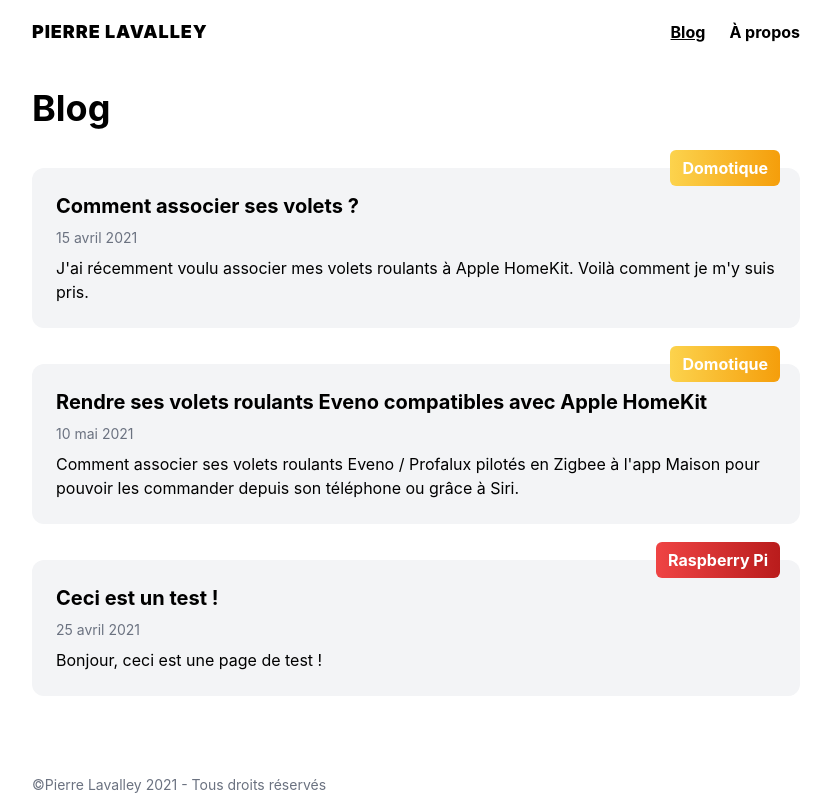
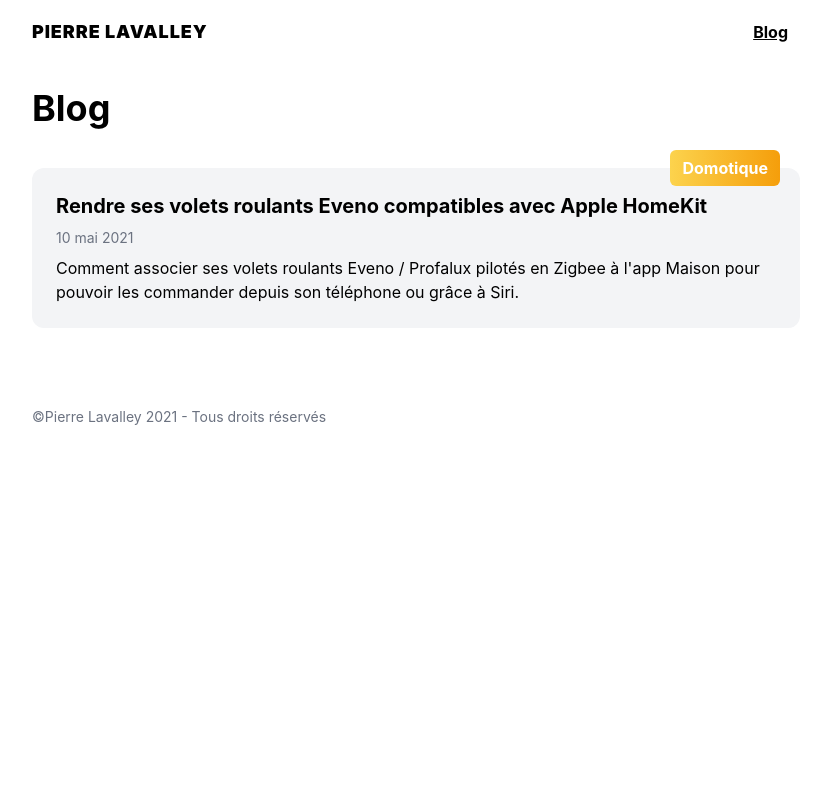
Before and after one commit to piRstone/personal-website, a Next.js app: page /blog in a window 1280 px wide. Shown: the whole page, without its empty margins (224-1054 px from the left). Built offline with nearby package versions, Linux system fonts and the light colour scheme; a web font is replaced by a local one; what @tailwindcss/typography would draw is missing.

Commit message:
Remove tests posts / Fix dark mode

```diff
--- a/components/Header.tsx
+++ b/components/Header.tsx
@@ -23,11 +23,6 @@ const Header: FC = () => {
                                     <a className={blogActive}>Blog</a>
                                 </Link>
                             </li>
-                            <li className="py-1 pl-3">
-                                <Link href="/">
-                                    <a>À propos</a>
-                                </Link>
-                            </li>
                         </ul>
                     </nav>
                 </div>
--- a/pages/blog/index.tsx
+++ b/pages/blog/index.tsx
@@ -15,7 +15,7 @@ type BlogRootPageProps = {
 
 const BlogRootPage: FC<BlogRootPageProps> = ({ posts }) => {
     return (
-        <div className="bg-white dark:bg-gray-900 min-h-screen">
+        <div className="bg-white dark:bg-gray-900 dark:text-gray-300 min-h-screen">
             <Header />
             <main className="container mx-auto py-6">
                 <div className="max-w-screen-md mx-auto">
--- a/posts/comment-associer-ses-volets.mdx
+++ /dev/null
@@ -1,29 +0,0 @@
----
-title: Comment associer ses volets ?
-excerpt: J'ai récemment voulu associer mes volets roulants à Apple HomeKit. Voilà comment je m'y suis pris.
-publishedAt: "2021-04-15"
-picture: https://source.unsplash.com/JNIVMXNoaYs/1920x900
-category: domotique
----
-
-## Un travail de longue haleine
-
-Il m'a fallu plusieurs heures de recherche (et développement) avant d'arriver à un résultat satisfaisant...
-
-**Liste**
-
-- Homebridge
-- Volets Eveno (ou Profalux)
-- Clé Phoscon Conbee II
-
-Citation de quelqu'un :
-
-> Voici une citation de quelqu'un.
-
-Très intéressant.
-
-Voici maintenant une liste ordonée :
-
-1. Se lever.
-2. Manger.
-3. Se coucher.
--- a/posts/test.mdx
+++ /dev/null
@@ -1,8 +0,0 @@
----
-title: Ceci est un test !
-excerpt: Bonjour, ceci est une page de test !
-publishedAt: "2021-04-25"
-category: raspberry
----
-
-Bonjour, ceci est une page de test !
--- a/tailwind.config.js
+++ b/tailwind.config.js
@@ -2,7 +2,7 @@ const defaultTheme = require('tailwindcss/defaultTheme');
 
 module.exports = {
   purge: ['./pages/**/*.{js,ts,jsx,tsx}', './components/**/*.{js,ts,jsx,tsx}'],
-  darkMode: false, // or 'media' or 'class'
+  darkMode: 'media', // or 'media' or 'class'
   theme: {
     extend: {
       fontFamily: {
```
